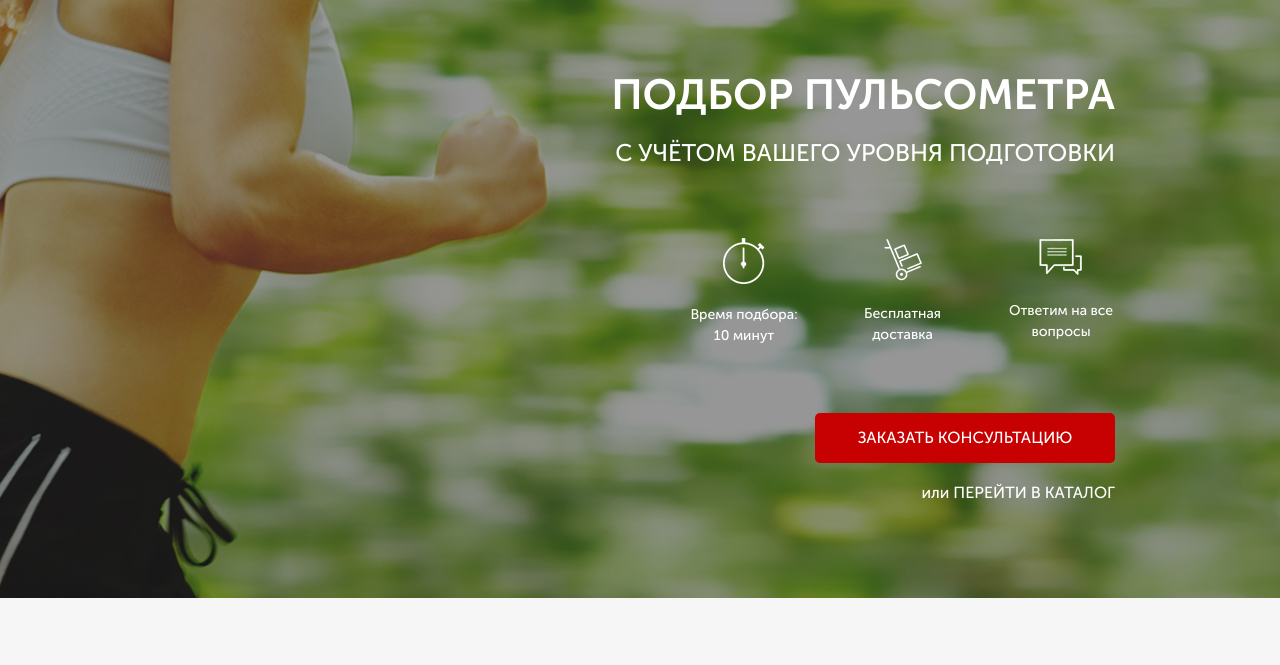
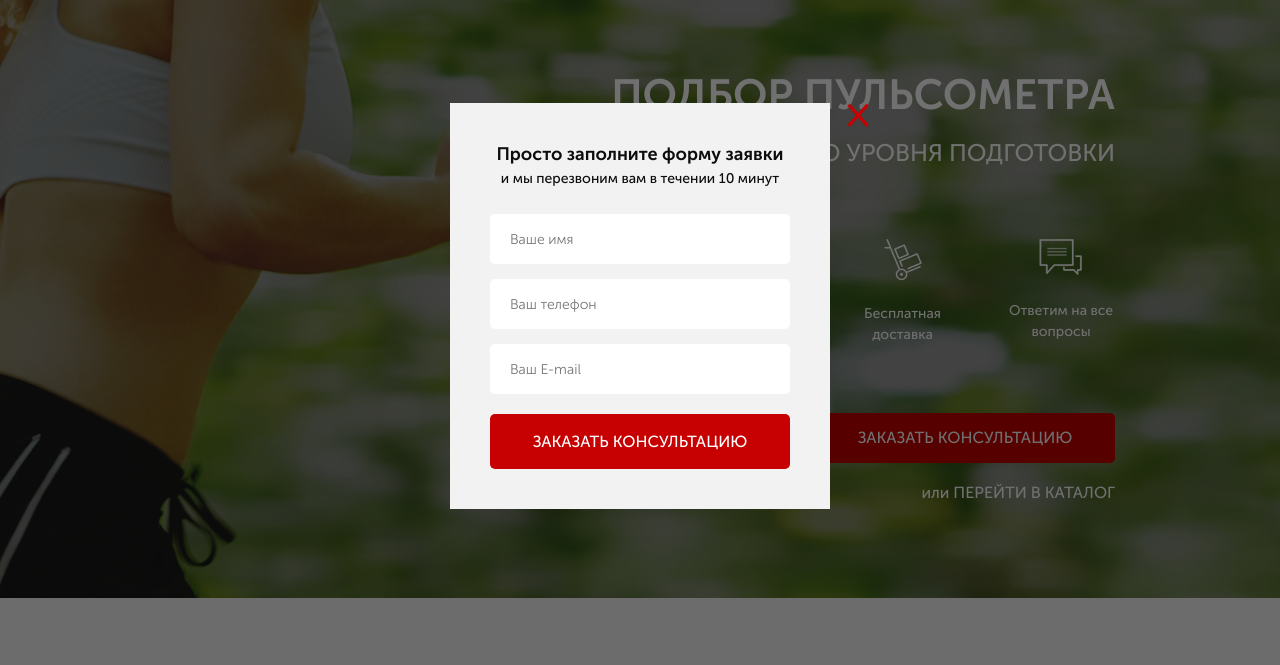
Before and after one commit to vaddeg/pulse, a website: page src/index.html in a window 1280 px wide. Both pictures are taken after a click on the button "ЗАКАЗАТЬ ЗВОНОК". Shown: the part 94-759 px from the top of the page. Drawn offline with nearby package versions, Linux system fonts and the light colour scheme.

Commit message:
12 commit - add new file and work from project

```diff
--- a/src/index.html
+++ b/src/index.html
@@ -23,7 +23,7 @@
                 </div>
                 <div class="header__contacts">
                     <a href="tel:+74999228974" class="header__phone">+7 (499) 922-89-74</a>
-                    <button class="button">заказать звонок</button>
+                    <button data-modal="consultation" class="button">заказать звонок</button>
                 </div>
             </header>
 
@@ -49,7 +49,7 @@
                     </div>
                 </div>
 
-                <button class="button button_main">заказать консультацию</button>
+                <button data-modal="consultation" class="button button_main">заказать консультацию</button>
                 <div class="promo__link">
                     или
                     <a href="#">ПЕРЕЙТИ В КАТАЛОГ</a>
@@ -444,6 +444,38 @@
         </div>
     </footer>
 
+    <div class="overlay">
+        <div class="modal" id="consultation">
+            <div class="modal__close">&times;</div>
+            <div class="modal__subtitle">Просто заполните форму заявки</div>
+            <div class="modal__descr">и мы перезвоним вам в течении 10 минут</div>
+            <form class="feed-form  feed-form_25" action="#">
+                <input name="name" required placeholder="Ваше имя" type="text">
+                <input name="phone" required placeholder="Ваш телефон" type="number">
+                <input name="email" required placeholder="Ваш E-mail" type="email">
+                <button class="button button_submit">заказать консультацию</button>
+            </form>
+        </div>
+
+        <div class="modal" id="order">
+            <div class="modal__close">&times;</div>
+            <div class="modal__subtitle">Ваш заказ:</div>
+            <div class="modal__descr">Пульсометр Polar FT1</div>
+            <form class="feed-form  feed-form_25" action="#">
+                <input name="name" required placeholder="Ваше имя" type="text">
+                <input name="phone" required placeholder="Ваш телефон" type="number">
+                <input name="email" required placeholder="Ваш E-mail" type="email">
+                <button class="button button_submit">Купить</button>
+            </form>
+        </div>
+
+        <div class="modal modal_mini" id="thanks">
+            <div class="modal__close">&times;</div>
+            <div class="modal__subtitle">Спасибо за вашу заявку!</div>
+            <div class="modal__descr">Наш менеджер свяжется с вами в ближайшее время!</div>
+        </div>
+    </div>
+
     <script type="text/javascript" src="https://code.jquery.com/jquery-1.11.0.min.js"></script>
     <script type="text/javascript" src="https://code.jquery.com/jquery-migrate-1.2.1.min.js"></script>
     <script src="js/slick.min.js"></script>
--- a/src/js/script.js
+++ b/src/js/script.js
@@ -27,11 +27,25 @@ $(document).ready(function(){
           e.preventDefault();
           $('.catalog-item__content').eq(i).toggleClass('catalog-item__content_active');
           $('.catalog-item__list').eq(i).toggleClass('catalog-item__list_active');
-        })
+        });
       });
     };
 
     toggleSlide('.catalog-item__link');
     toggleSlide('.catalog-item__back');
 
+    //Modal
+    $('[data-modal=consultation]').on('click', function() {
+      $('.overlay, #consultation').fadeIn('slow');
+    });
+    $('.modal__close').on('click', function() {
+      $('.overlay, #consultation, #order, #thanks').fadeOut('slow');
+    });
+
+    $('.button_mini').each(function(i) {
+      $(this).on('click', function() {
+        $('#order .modal__descr').text($('.catalog-item__subtitle').eq(i).text());
+        $('.overlay, #order').fadeIn('slow');
+      });
+    });
   });
--- a/src/sass/blocks/_forms.scss
+++ b/src/sass/blocks/_forms.scss
@@ -17,4 +17,7 @@
             margin-bottom: 20px;
         }
     }
+    &_25 {
+        margin-top: 25px;
+    }
 }
--- /dev/null
+++ b/src/sass/blocks/_modal.scss
@@ -0,0 +1,46 @@
+.overlay {
+    display: none;
+    position: fixed;
+    width: 100%;
+    height: 100%;
+    top: 0;
+    background-color: rgba(0, 0, 0, .56);
+}
+.modal {
+    position: absolute;
+    top: 50%;
+    left: 50%;
+    transform: translate(-50%, -50%);
+    width: 380px;
+    min-height: 400px;
+    background-color: #f2f2f2;
+    padding: 38px 40px 40px 40px;
+    &__close {
+        position: absolute;
+        top: 0;
+        right: -40px;
+        font-size: 41px;
+        line-height: 21px;
+        color: $main-color;
+        cursor: pointer;
+    }
+    &__subtitle {
+        color: #0d0d0d;
+        font-size: 18px;
+        font-weight: 700;
+        text-align: center;
+    }
+    &__descr {
+        color: #0d0d0d;
+        font-size: 14px;
+        font-weight: 500;
+        text-align: center;
+    }
+    &_mini {
+        min-height: 140px;
+    }
+}
+
+#consultation, #order, #thanks {
+    display: none;
+}
--- a/src/sass/style.scss
+++ b/src/sass/style.scss
@@ -31,4 +31,6 @@
 
 @import 'blocks/footer';
 
+@import 'blocks/modal';
+
 @import 'blocks/adaptation';
```
Also changed, not shown: src/css/style.min.css.
